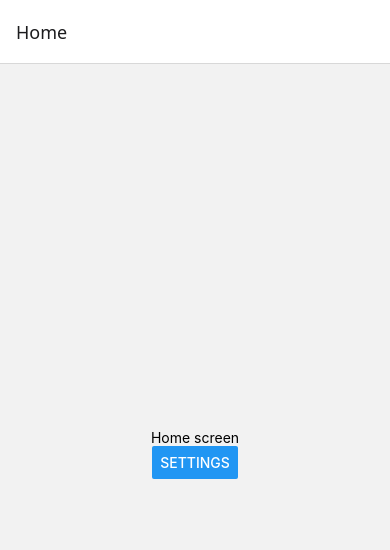
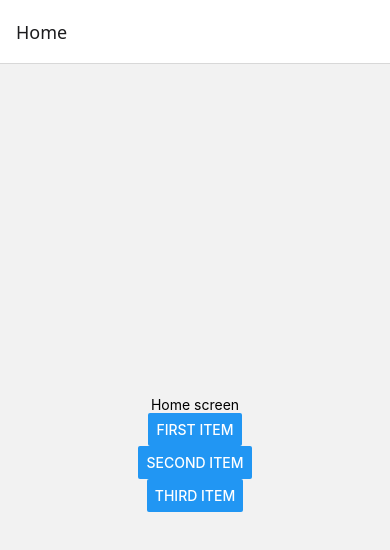
Before and after one commit to marreola9/navigation-react, a React Native app: screen /Home in a window 390 px wide. Shown: the top 550 px of the page. Built offline with nearby package versions, Linux system fonts and the light colour scheme.

Commit message:
add route params

```diff
--- a/App.js
+++ b/App.js
@@ -2,7 +2,7 @@ import * as React from "react";
 import { NavigationContainer } from "@react-navigation/native";
 import { createStackNavigator } from "@react-navigation/stack";
 import Home from "./Home";
-import Settings from "./Settings";
+import Details from "./Details";
 
 //we are going to create a stack navigation
 const Stack = createStackNavigator();
@@ -12,7 +12,7 @@ export default function App() {
     <NavigationContainer>
       <Stack.Navigator>
         <Stack.Screen name="Home" component={Home} />
-        <Stack.Screen name="Settings" component={Settings} />
+        <Stack.Screen name="Details" component={Details} />
       </Stack.Navigator>
     </NavigationContainer>
   );
--- /dev/null
+++ b/Details.js
@@ -0,0 +1,13 @@
+import React from "react";
+import { View, Text, StatusBar } from " react-native";
+import styles from "./styles";
+
+export default function Details({ route }) {
+  const { title } = route.params;
+  return (
+    <View style={styles.container}>
+      <StatusBar barStyle={"dark-content"} />
+      <Text>{title}</Text>
+    </View>
+  );
+}
--- a/Home.js
+++ b/Home.js
@@ -8,8 +8,18 @@ export default function Home({ navigation }) {
       <StatusBar barStayle={"dark-content"} />
       <Text>Home screen</Text>
       <Button
-        title="Settings"
-        onPress={() => navigation.navigate("Settings")}
+        title="First Item"
+        onPress={() => navigation.navigate("Details", { title: "First Item" })}
+      />
+
+      <Button
+        title="Second Item"
+        onPress={() => navigation.navigate("Details", { title: "Second Item" })}
+      />
+
+      <Button
+        title="Third Item"
+        onPress={() => navigation.navigate("Details", { title: "Third Item" })}
       />
     </View>
   );
```
